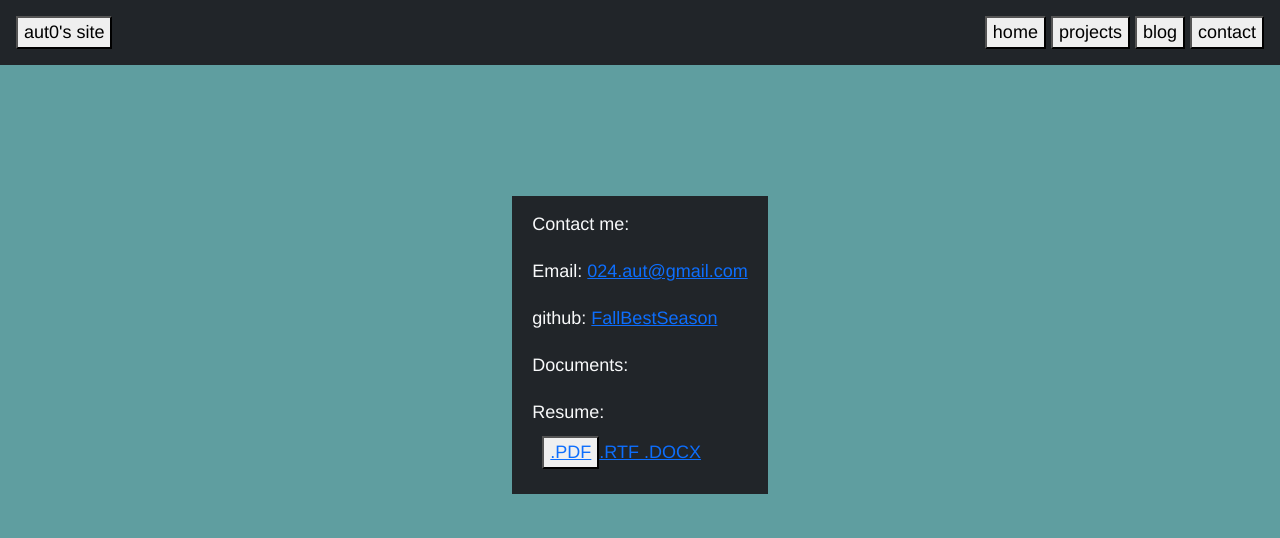
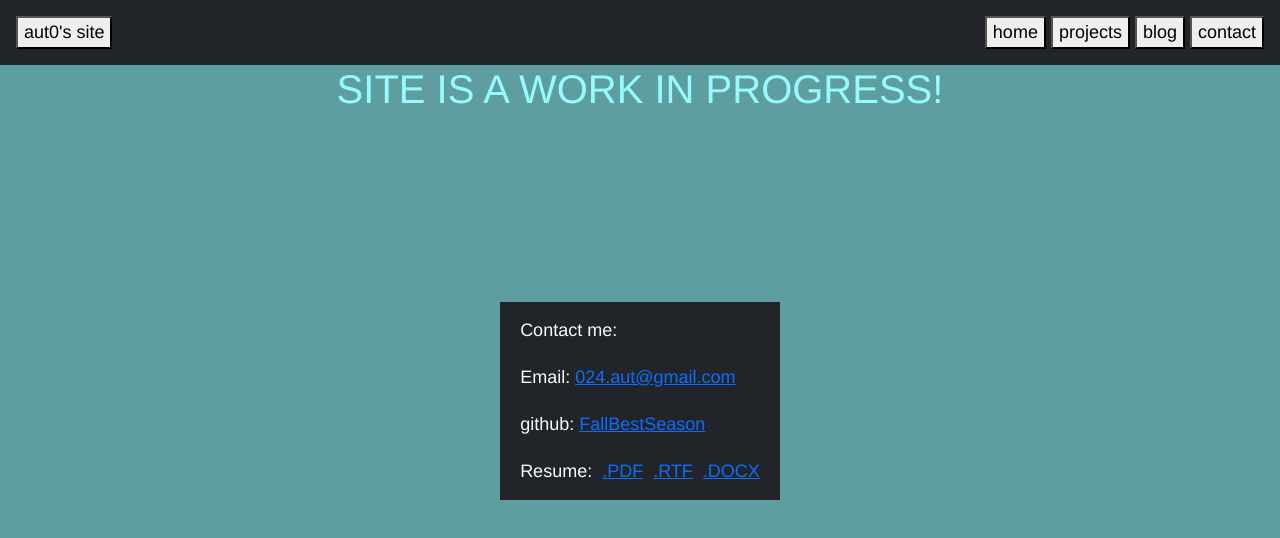
Before and after one commit to FallBestSeason/FallBestSeason.github.io, a Vue app: page / in a window 1280 px wide. Both pictures are taken after a click on the button "contact". Shown: the top 538 px of the page. Built offline with nearby package versions, Linux system fonts and the light colour scheme.

Commit message:
inital setup for contact page

```diff
--- a/src/App.vue
+++ b/src/App.vue
@@ -77,4 +77,14 @@ html, body {
   flex: 1 1 200px;
   padding: 10px;
 }
+
+.hContainer {
+  display: flex;
+  align-items: center;
+  gap: 10px;
+}
+
+.hItem {
+  flex: 1 1 200px;
+}
 </style>
--- a/src/components/Contact.vue
+++ b/src/components/Contact.vue
@@ -1,14 +1,18 @@
 <template>
+  <h1>SITE IS A WORK IN PROGRESS!</h1>
   <div class="cen">
     <div class="text-light bg-dark c-bg-pad">
       <div class="item">Contact me:</div>
       <div class="item">Email: <a href="mailto:024.aut@gmail.com">024.aut@gmail.com</a></div>
       <div class="item">github: <a href="https://github.com/FallBestSeason">FallBestSeason</a></div>
-      <div class="item">Documents:</div>
-      <div class="item">Resume:
-        <div class="item">
-          <button><a href="/resume2025.pdf" target="_blank" rel="noopener noreferrer">.PDF </a></button>
+      <div class="item hContainer">Resume:
+        <div class="hItem">
+          <a href="/resume2025.pdf" target="_blank" rel="noopener noreferrer">.PDF </a>
+        </div>
+        <div class="hItem">
           <a href="/resume2025.rtf" target="_blank" rel="noopener noreferrer">.RTF </a>
+        </div>
+        <div class="hItem">
           <a href="/resume2025.docx" target="_blank" rel="noopener noreferrer">.DOCX</a>
         </div>
       </div>
--- a/src/components/Home.vue
+++ b/src/components/Home.vue
@@ -1,4 +1,5 @@
 <template>
+  SITE IS A WORK IN PROGRESS!
   <div class="cen text-light">
     <div v-if="fileContent">
       <pre class="bg-dark c-bg-pad">{{ fileContent }}</pre>
```
Also changed, not shown: notes.txt.
